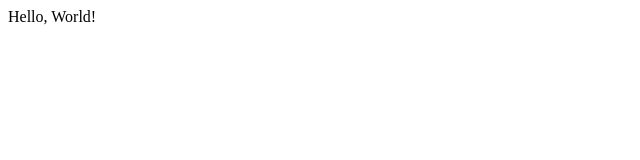
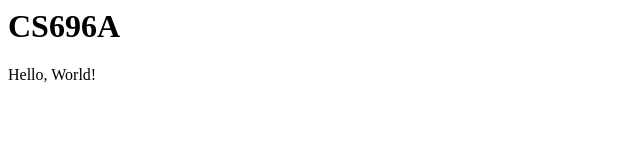
Before and after one commit to Saranya2308/github.io, a plain HTML site: page index.html in a window 1280 px wide. Shown: the whole page, without its empty margins (0-640 px from the left). Drawn offline with Linux system fonts and the light colour scheme.

```diff
--- a/index.html
+++ b/index.html
@@ -3,6 +3,7 @@
     <title>CS696A</title>
     </head>
  <body>
+    <h1>CS696A</h1>
  Hello, World!
  </body>
 </html>
```
